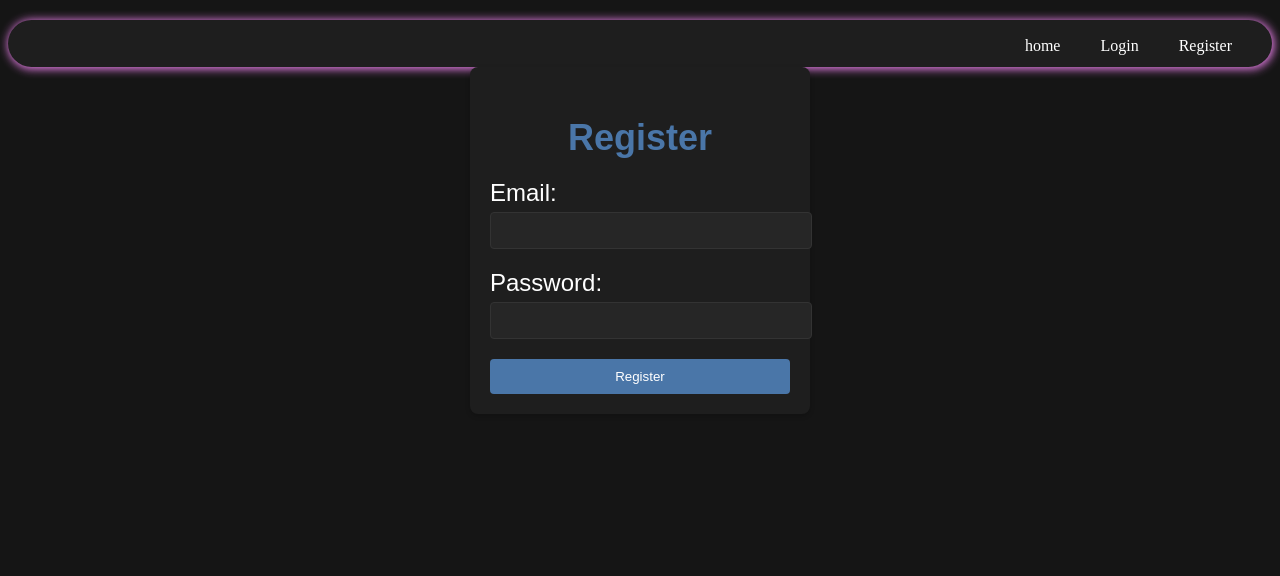
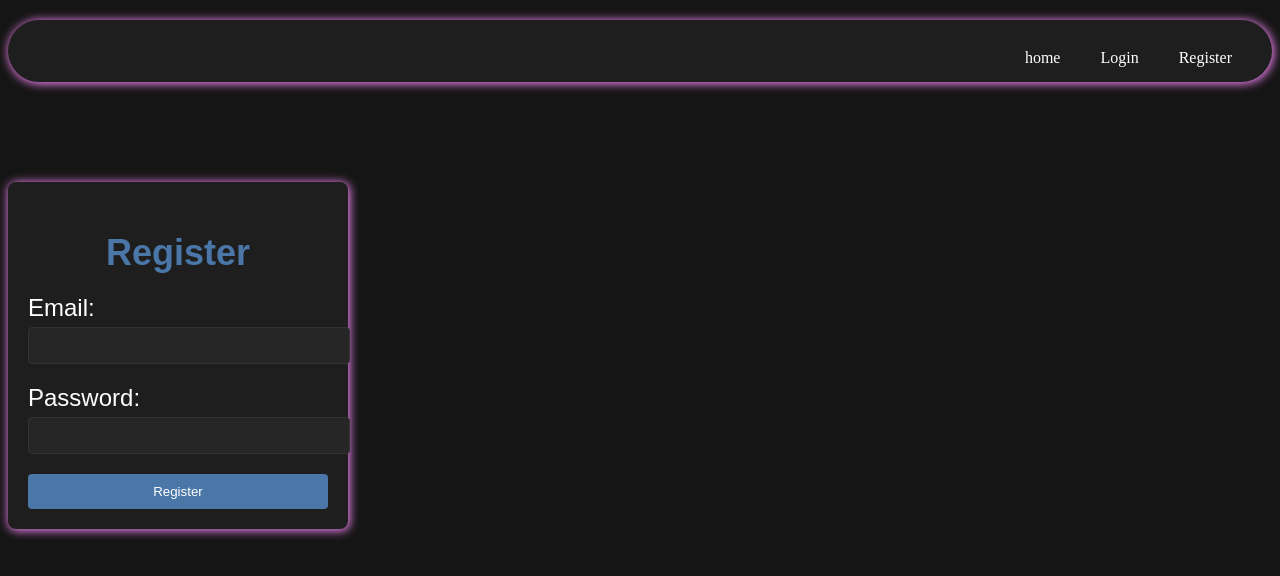
Before and after one commit to fabiobrauer/IdeaVoting, a React (Vite) app: page /Register in a window 1280 px wide. Shown: the top 576 px of the page. Built offline with nearby package versions, Linux system fonts and the light colour scheme.

Commit message:
more styles

```diff
--- a/src/App.css
+++ b/src/App.css
@@ -8,6 +8,7 @@ nav {
   margin-top: 20px;
   border-radius: 2em;
   box-shadow: violet 1px 1px 10px 1px;
+  font-size: 1.5rem;
 }
 
 /* Style for each nav item */
--- a/src/pages/login.css
+++ b/src/pages/login.css
@@ -6,8 +6,8 @@
     padding: 20px;
     border-radius: 8px;
     width: 300px; /* Adjust the width as needed */
-    margin: auto; /* Center the form on the page */
-    box-shadow: 0 2px 5px rgba(0, 0, 0, 0.2); /* Optional: Adds a subtle shadow */
+    margin-top: 100px; /* Center the form on the page */
+    box-shadow: violet 1px 1px 10px 1px;
 }
 
 .login-form h2 {
--- a/src/pages/register.css
+++ b/src/pages/register.css
@@ -6,8 +6,8 @@
     padding: 20px;
     border-radius: 8px;
     width: 300px; /* Adjust the width as needed */
-    margin: auto; /* Center the form on the page */
-    box-shadow: 0 2px 5px rgba(0, 0, 0, 0.2); /* Optional: Adds a subtle shadow */
+    margin-top: 100px; /* Center the form on the page */
+    box-shadow: violet 1px 1px 10px 1px;
 }
 
 .register-form h2 {
```
